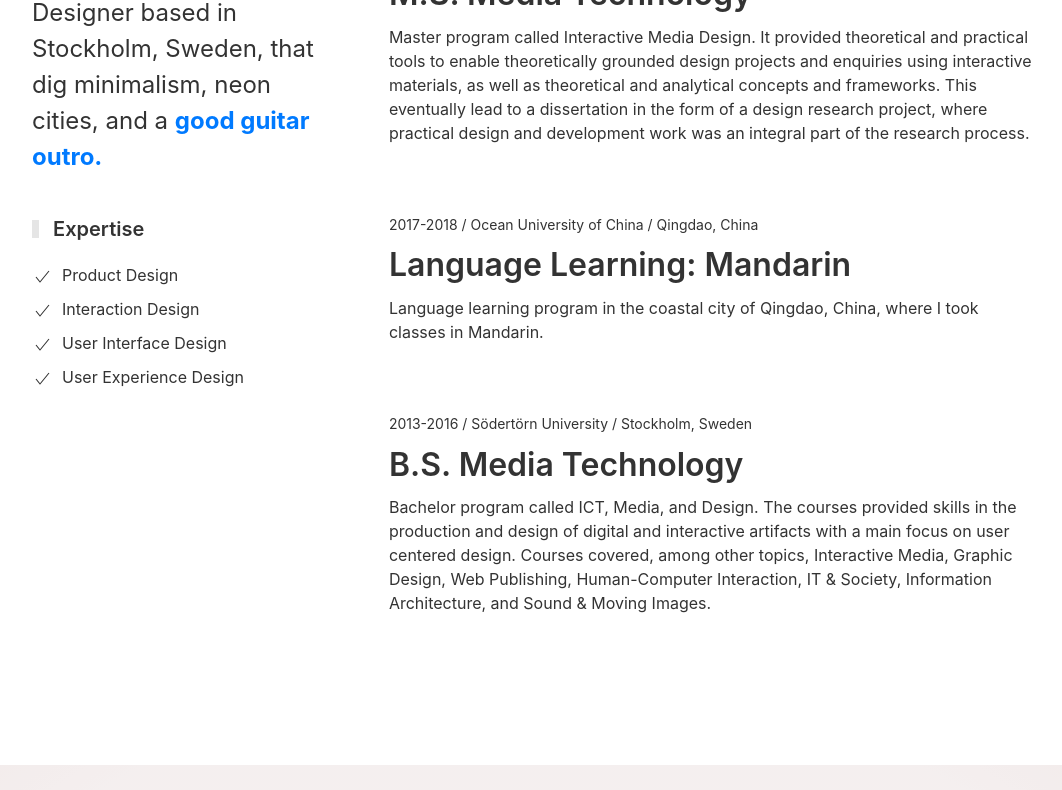
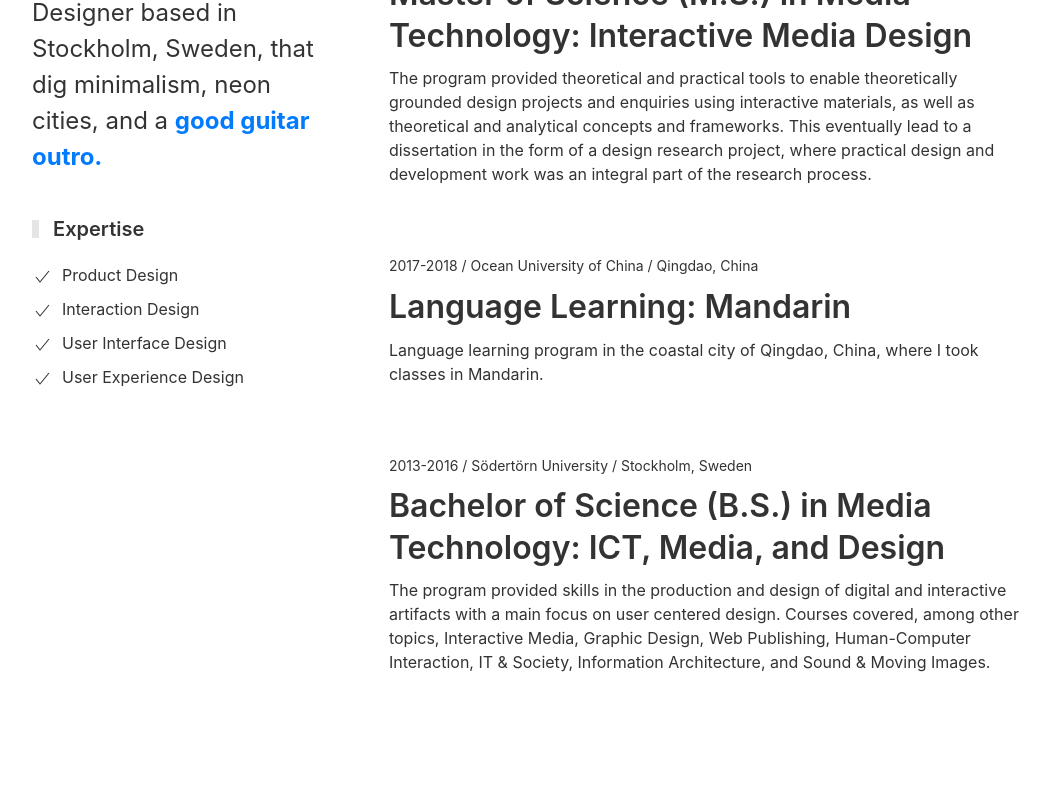
Before and after one commit to salho/salho.github.io, a plain HTML site: page index.html in a window 1280 px wide. Shown: the part 3268-4058 px from the top of the page, without its empty margins (108-1170 px from the left). Drawn offline with Linux system fonts and the light colour scheme.

Commit message:
Update index.html

```diff
--- a/index.html
+++ b/index.html
@@ -476,10 +476,10 @@
                                     2016-2019 / Södertörn University / Stockholm, Sweden
                                 </div>
                                 <h2 class="uk-margin-small">
-                                    M.S. Media Technology
+                                    Master of Science (M.S.) in Media Technology: Interactive Media Design
                                 </h2>
                                 <p class="uk-margin-small">
-                                    Master program called Interactive Media Design. It provided theoretical and practical tools to enable theoretically grounded design projects and enquiries using interactive materials, as well as theoretical and analytical concepts and frameworks. This eventually lead to a dissertation in the form of a design research project, where practical design and development work was an integral part of the research process.
+                                    The program provided theoretical and practical tools to enable theoretically grounded design projects and enquiries using interactive materials, as well as theoretical and analytical concepts and frameworks. This eventually lead to a dissertation in the form of a design research project, where practical design and development work was an integral part of the research process.
                                 </p>
                             </div>
                             <div class="uk-margin-large-bottom">
@@ -498,10 +498,10 @@
                                     2013-2016 / Södertörn University / Stockholm, Sweden
                                 </div>
                                 <h2 class="uk-margin-small">
-                                    B.S. Media Technology
+                                    Bachelor of Science (B.S.) in Media Technology: ICT, Media, and Design
                                 </h2>
                                 <p class="uk-margin-small">
-                                    Bachelor program called ICT, Media, and Design. The courses provided skills in the production and design of digital and interactive artifacts with a main focus on user centered design. Courses covered, among other topics, Interactive Media, Graphic Design, Web Publishing, Human-Computer Interaction, IT & Society, Information Architecture, and Sound & Moving Images.
+                                    The program provided skills in the production and design of digital and interactive artifacts with a main focus on user centered design. Courses covered, among other topics, Interactive Media, Graphic Design, Web Publishing, Human-Computer Interaction, IT & Society, Information Architecture, and Sound & Moving Images.
                                 </p>
                             </div>
                         </div>
```
